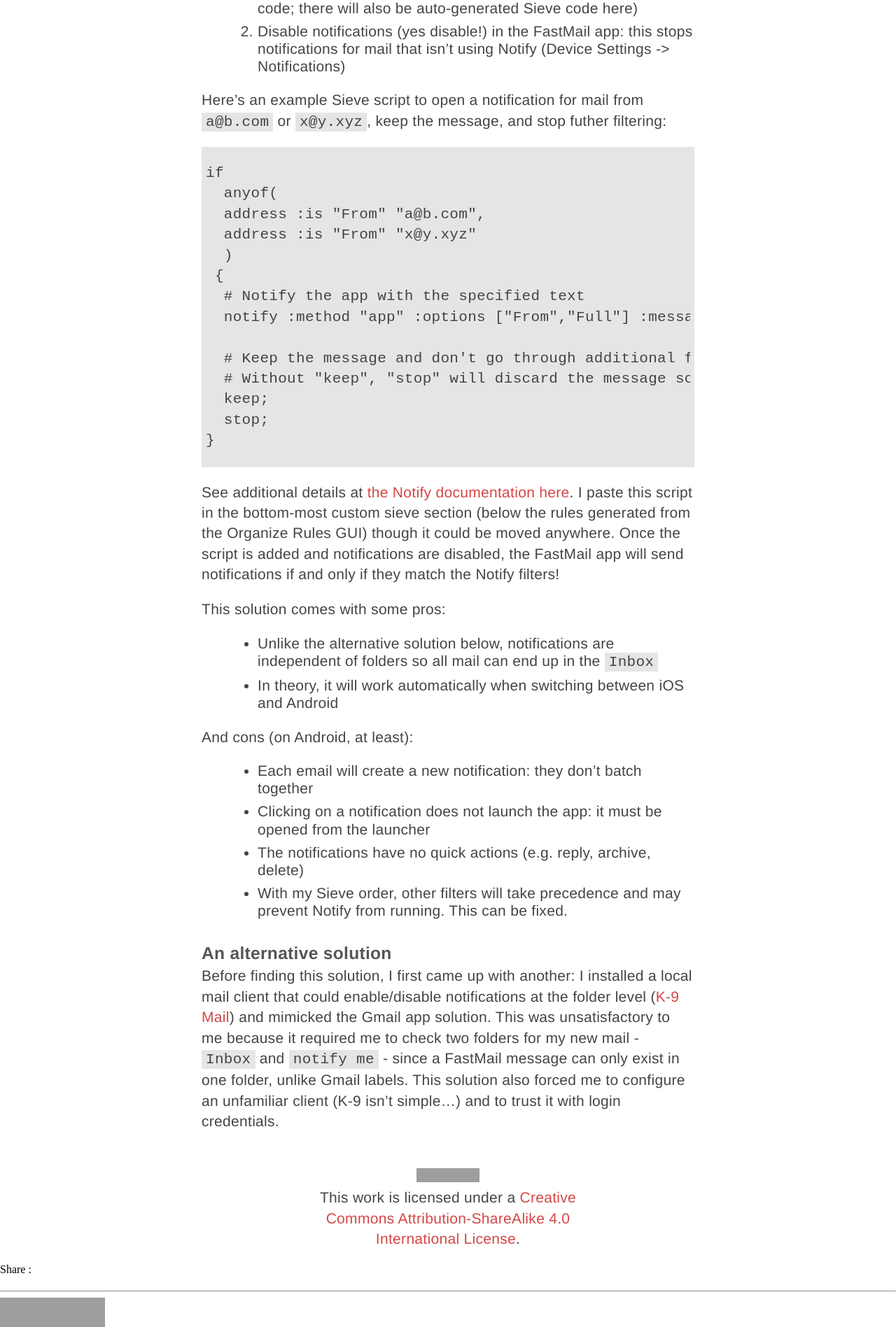
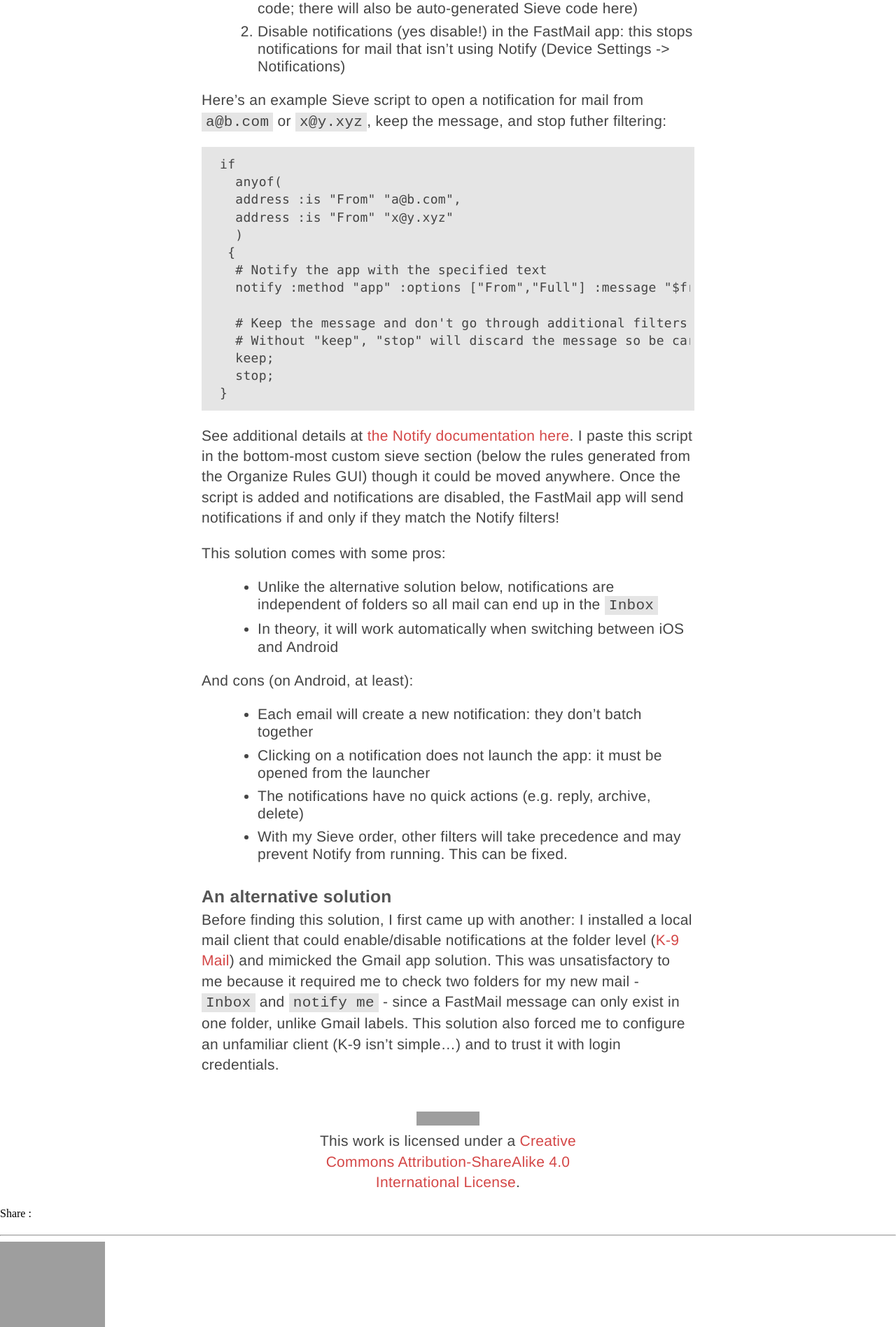
Before and after one commit to mcomella/mcomella.github.com, a Jekyll site: the page built from _posts/2018-02-13-gmail-per-label-notifications-for-fastmail.md, in a window 1280 px wide. Shown: the part 1365-3262 px from the top of the page at 70% size. Built offline with Jekyll 4.4.1, drawn with Linux system fonts in a browser that asks for light colours; comment, search, counter and statistics services are not loaded; grey boxes are pictures that could not be loaded.

Commit message:
Remove substitutions in syntax highlighting; add my style.

```diff
--- a/css/redesign.css
+++ b/css/redesign.css
@@ -1,22 +1,23 @@
 /* --- SYNTAX HIGHLIGHTING --- */
 .highlight {
-  width: 100%;
-  margin-left: 0;
+    width: 100%;
+    margin: 0;
 }
 
 pre code {
-  border-radius: 10px;
-  font-family:  $code-font;
-  padding: $base-spacing;
+    padding: 10px 0 10px 20px;
+    border-radius: 10px;
+    font-family:  'Monaco', 'Menlo', monospace;
+    font-size: 18px;
 }
 
-.highlight  { background: $well-color;}//$git-black-color; }
+.highlight  { background: #E5E5E5;}
 .highlight .c { color: #999988; font-style: italic } /* Comment */
 .highlight .err { color: #a61717; background-color: #e3d2d2 } /* Error */
 .highlight .k { font-weight: bold } /* Keyword */
 .highlight .o { font-weight: bold } /* Operator */
 .highlight .cm { color: #999988; font-style: italic } /* Comment.Multiline */
-.highlight .cp { color: $sol-base1; font-weight: bold } /* Comment.Preproc */
+.highlight .cp { color: #999988; font-weight: bold } /* Comment.Preproc */
 .highlight .c1 { color: #999988; font-style: italic } /* Comment.Single */
 .highlight .cs { color: #999999; font-weight: bold; font-style: italic } /* Comment.Special */
 .highlight .gd { color: #000000; background-color: #ffdddd } /* Generic.Deleted */
```
